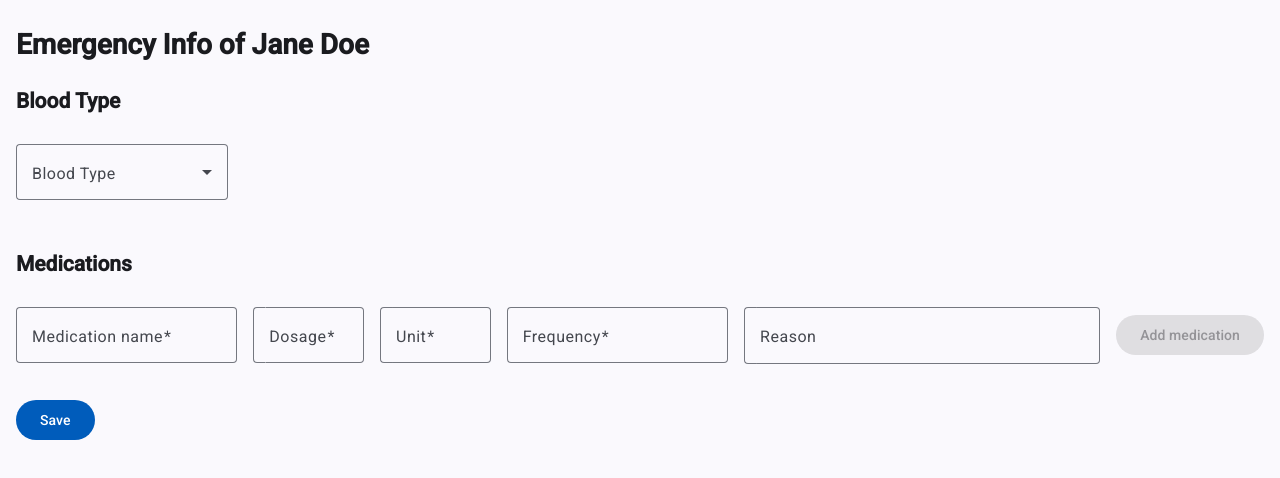
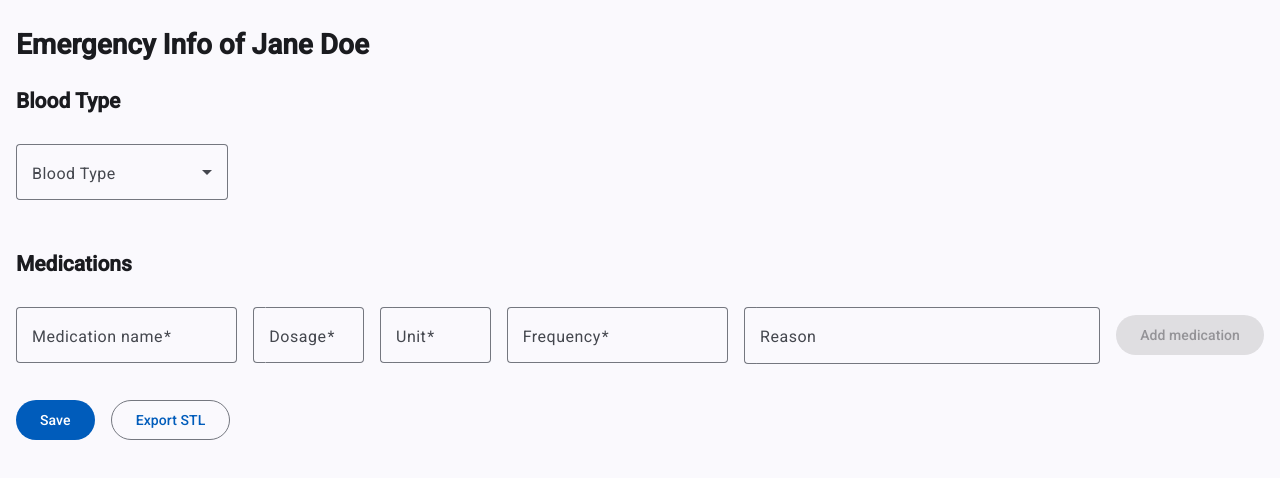
Before and after one commit to SebaRenner/life-saver, an Angular app: page / in a window 1280 px wide. Shown: the top 478 px of the page. Built offline with nearby package versions, Linux system fonts and the light colour scheme.

Commit message:
feat: added blob download functionality

```diff
--- a/src/app/features/emergency-info/emergency-info.html
+++ b/src/app/features/emergency-info/emergency-info.html
@@ -8,5 +8,8 @@
   <app-medication (addMedication)="onMedicationAdded($event)" />
   }
 
-  <button matButton="filled" type="submit">Save</button>
+  <div class="actions">
+    <button matButton="filled" type="submit">Save</button>
+    <button matButton="outlined" type="button" (click)="onExportStl()">Export STL</button>
+  </div>
 </form>
--- a/src/app/features/emergency-info/emergency-info.scss
+++ b/src/app/features/emergency-info/emergency-info.scss
@@ -7,3 +7,8 @@ form {
 button {
   width: fit-content;
 }
+
+.actions {
+  display: flex;
+  gap: 1rem;
+}
--- a/src/app/features/emergency-info/emergency-info.ts
+++ b/src/app/features/emergency-info/emergency-info.ts
@@ -4,6 +4,9 @@ import { FormArray, FormBuilder, FormGroup, ReactiveFormsModule } from '@angular
 import { MatButton } from '@angular/material/button';
 import { MedicationComponent } from '../../components/medication/medication.component';
 import { Medication } from '../../models/medication.model';
+import { QrCodeService } from '../../services/qr-code.service';
+import { StlService } from '../../services/stl.service';
+import { downloadBlob } from '../../utils/download.utils';
 
 @Component({
   selector: 'app-emergency-info',
@@ -13,6 +16,8 @@ import { Medication } from '../../models/medication.model';
 })
 export class EmergencyInfo {
   private readonly fb = inject(FormBuilder);
+  private readonly qrCodeService = inject(QrCodeService);
+  private readonly stlService = inject(StlService);
 
   form = this.fb.group({
     bloodType: [null],
@@ -43,4 +48,10 @@ export class EmergencyInfo {
   onSubmit(): void {
     console.log(this.form.value);
   }
+
+  onExportStl(): void {
+    const grid = this.qrCodeService.generateQrCode('Hello World!');
+    const stlFile = this.stlService.generateStlFile(grid);
+    downloadBlob(stlFile, 'emergency-info.stl');
+  }
 }
--- /dev/null
+++ b/src/app/services/stl.service.ts
@@ -0,0 +1,15 @@
+import { Injectable } from '@angular/core';
+import { addQuietZone } from '../utils/stl.utils';
+
+@Injectable({
+  providedIn: 'root',
+})
+export class StlService {
+  generateStlFile(matrix: boolean[][]): Blob {
+    const quietZoneSize = 2;
+
+    const paddedMatrix = addQuietZone(matrix, quietZoneSize);
+
+    return new Blob([new ArrayBuffer(0)], { type: 'model/stl' });
+  }
+}
--- /dev/null
+++ b/src/app/utils/download.utils.ts
@@ -0,0 +1,8 @@
+export const downloadBlob = (blob: Blob, filename: string): void => {
+  const url = URL.createObjectURL(blob);
+  const anchor = document.createElement('a');
+  anchor.href = url;
+  anchor.download = filename;
+  anchor.click();
+  URL.revokeObjectURL(url);
+};
```
